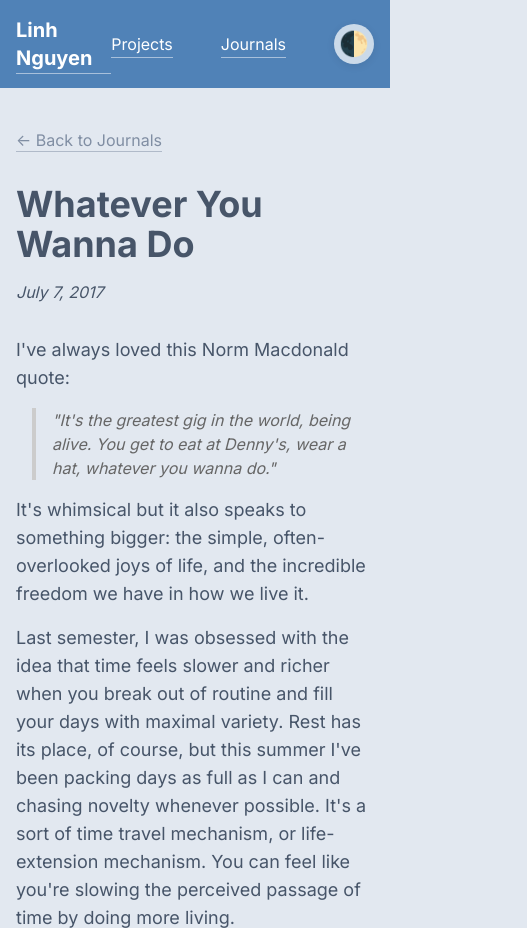
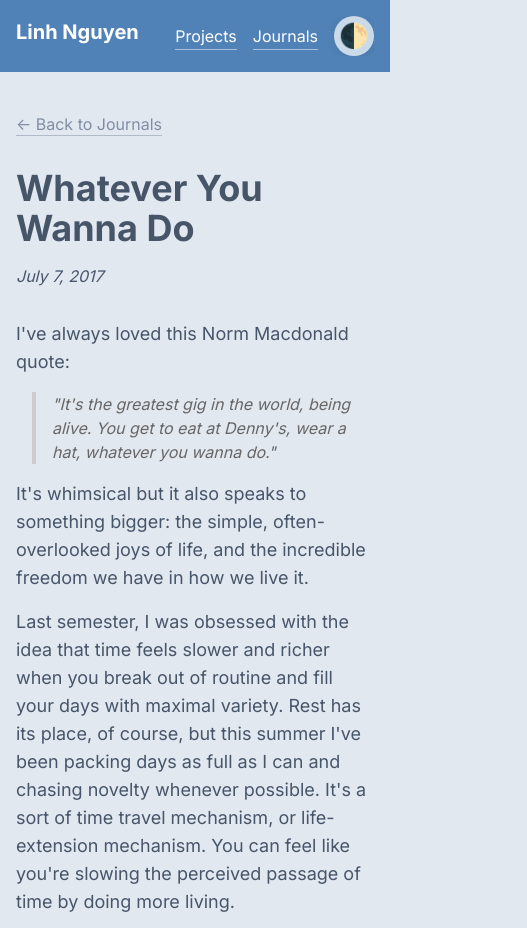
Before and after one commit to liinnh/liinnh.github.io, an Astro site: page /journal/whatever-you-wanna-do in a window 390 px wide. Shown: the top 928 px of the page, 527 px wide, since content can reach past the window. Built offline with nearby package versions, Linux system fonts and the light colour scheme; Astro itself is replaced by a stand-in of ours.

Commit message:
mobile friendly

```diff
--- a/src/layouts/Layout.astro
+++ b/src/layouts/Layout.astro
@@ -23,18 +23,22 @@ const { title, description = "Personal website" } = Astro.props;
     <title>{title}</title>
   </head>
   <body
-    class="min-h-screen bg-slate-200 dark:bg-gray-900 transition-colors duration-500"
+    class="min-h-screen bg-slate-200 dark:bg-gray-900 transition-colors duration-500 overflow-x-hidden"
   >
     <header class="header-theme">
       <nav class="container mx-auto px-4 py-4">
-        <div class="flex justify-between items-center">
+        <div
+          class="flex flex-row flex-nowrap items-center justify-between gap-2 sm:gap-0 w-full overflow-x-auto text-base sm:text-lg"
+        >
           <a
             href="/"
-            class="text-xl font-bold text-slate-600 dark:text-gray-100 hover:text-slate-700 dark:hover:text-white transition-colors duration-500"
+            class="no-underline text-xl sm:text-2xl font-bold text-slate-600 dark:text-gray-100 hover:text-slate-700 dark:hover:text-white transition-colors duration-500 mb-2 sm:mb-0"
           >
             Linh Nguyen
           </a>
-          <div class="flex items-center space-x-12">
+          <div
+            class="flex flex-row items-center gap-4 sm:gap-8 overflow-x-auto sm:overflow-visible text-base sm:text-lg"
+          >
             <a
               href="/projects"
               class="text-slate-600 dark:text-gray-100 hover:text-slate-700 dark:hover:text-white transition-colors duration-500"
@@ -48,7 +52,7 @@ const { title, description = "Personal website" } = Astro.props;
               Journals
             </a>
             <button
-              class="theme-toggle-btn"
+              class="theme-toggle-btn ml-0 sm:ml-2"
               onclick="toggleTheme()"
               aria-label="Toggle dark/light mode"
             >
--- a/src/pages/journal/whatever-you-wanna-do.astro
+++ b/src/pages/journal/whatever-you-wanna-do.astro
@@ -58,7 +58,9 @@ import Layout from "../../layouts/Layout.astro";
         extract, looked up a recipe, and went for it.
       </p>
 
-      <div class="flex justify-center gap-6 my-6">
+      <div
+        class="flex flex-col sm:flex-row items-center justify-center gap-6 my-6"
+      >
         <img
           src="/images/brew-ingredients.png"
           alt="Brewing ingredients"
--- a/src/styles/global.css
+++ b/src/styles/global.css
@@ -131,3 +131,7 @@ html.dark blockquote {
   list-style-type: disc;
   padding-left: 3.5rem;
 }
+
+.no-underline::after {
+  display: none !important;
+}
```
